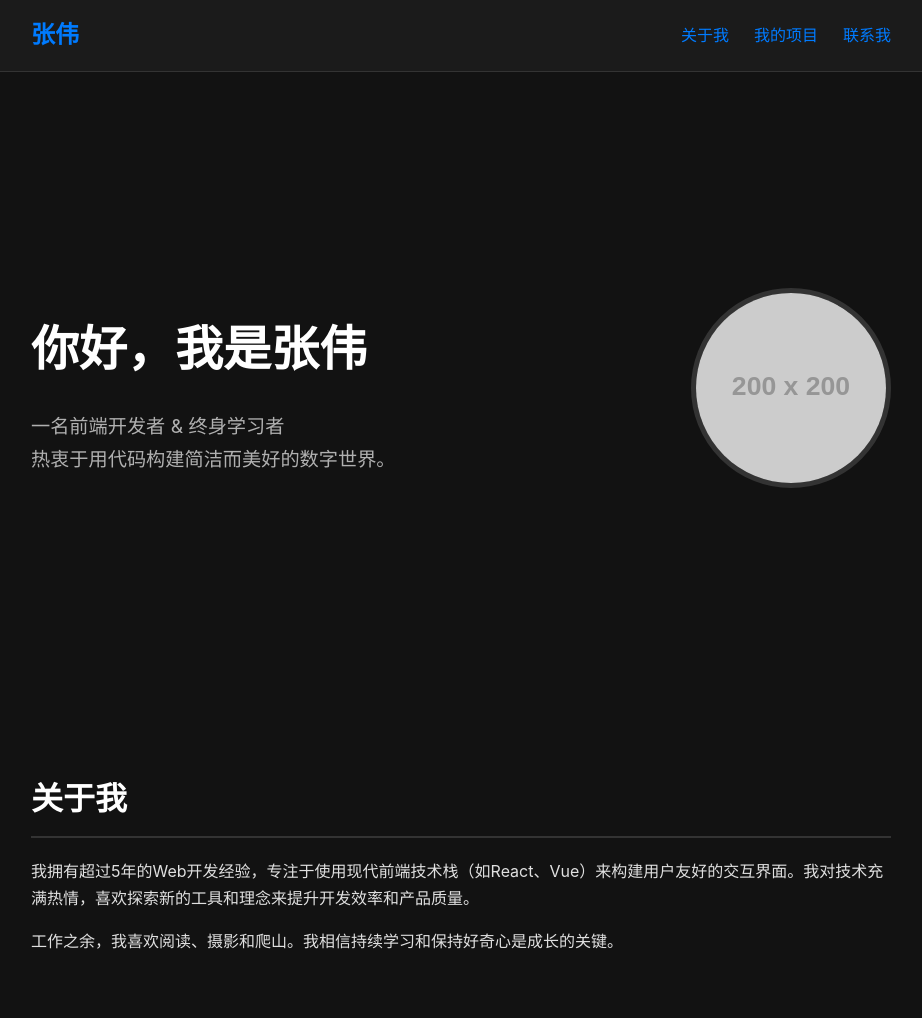
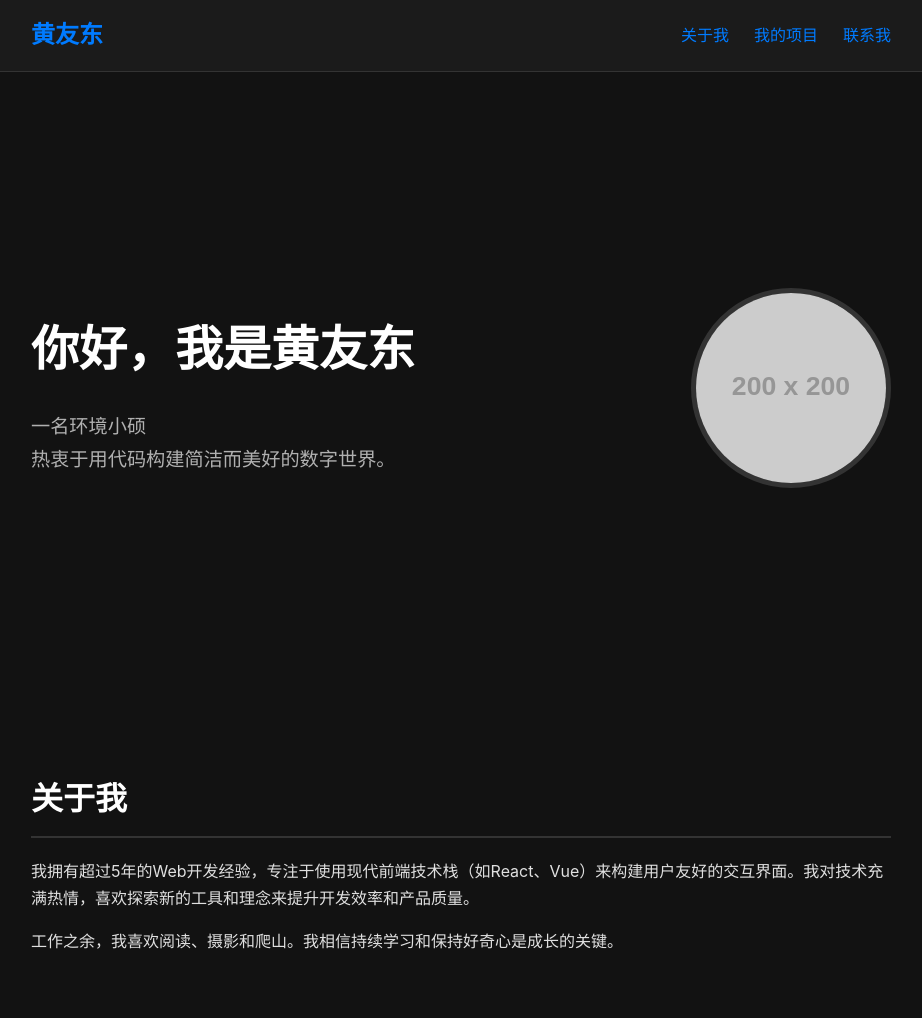
Before and after one commit to udonh2022/udonh2022.github.io, a plain HTML site: page index.html in a window 1280 px wide. Shown: the top 1018 px of the page, without its empty margins (179-1101 px from the left). Drawn offline with Linux system fonts and the light colour scheme; placeholder pictures from the web are drawn by us.

Commit message:
Update index.html

```diff
--- a/index.html
+++ b/index.html
@@ -4,7 +4,7 @@
     <meta charset="UTF-8">
     <meta name="viewport" content="width=device-width, initial-scale=1.0">
     <!-- 修改点 1: 网页标题 -->
-    <title>张伟的个人主页</title>
+    <title>黄友东的个人主页</title>
     <style>
         /* --- 全局样式与设计 --- */
         :root {
@@ -202,8 +202,8 @@
     <header>
         <div class="container">
             <nav>
-                <!-- 修改点 2: 你的名字/LOGO -->
-                <a href="#" class="logo">张伟</a>
+                <!-- 修改点 2: 黄友东/LOGO -->
+                <a href="#" class="logo">黄友东</a>
                 <ul class="nav-links">
                     <li><a href="#about">关于我</a></li>
                     <li><a href="#projects">我的项目</a></li>
@@ -219,9 +219,9 @@
         <section id="hero">
             <div class="hero-text">
                 <!-- 修改点 3: 你的名字和大标题 -->
-                <h1>你好，我是张伟</h1>
+                <h1>你好，我是黄友东</h1>
                 <!-- 修改点 4: 你的简介/Slogan -->
-                <p class="subtitle">一名前端开发者 & 终身学习者<br>热衷于用代码构建简洁而美好的数字世界。</p>
+                <p class="subtitle">一名环境小硕<br>热衷于用代码构建简洁而美好的数字世界。</p>
             </div>
             <div class="hero-img">
                 <!-- 修改点 5: 你的头像照片 -->
@@ -273,7 +273,6 @@
                  <!-- 修改点 8: 修改你的社交链接 -->
                 <a href="mailto:your.email@example.com" target="_blank">邮箱</a>
                 <a href="https://github.com/your-username" target="_blank">GitHub</a>
-                <a href="https://linkedin.com/in/your-username" target="_blank">领英(LinkedIn)</a>
             </div>
         </section>
 
@@ -283,7 +282,7 @@
     <footer>
         <div class="container">
             <!-- 修改点 9: 修改年份和名字 -->
-            <p>&copy; 2024 张伟. 保留所有权利。</p>
+            <p>&copy; 2025 黄友东. 保留所有权利。</p>
         </div>
     </footer>
 
```
